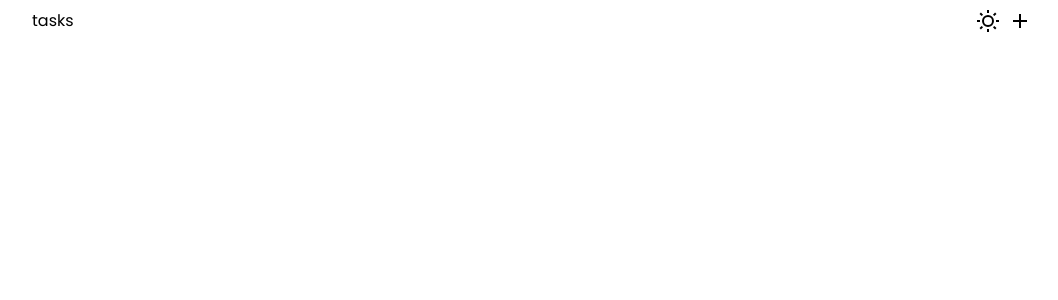
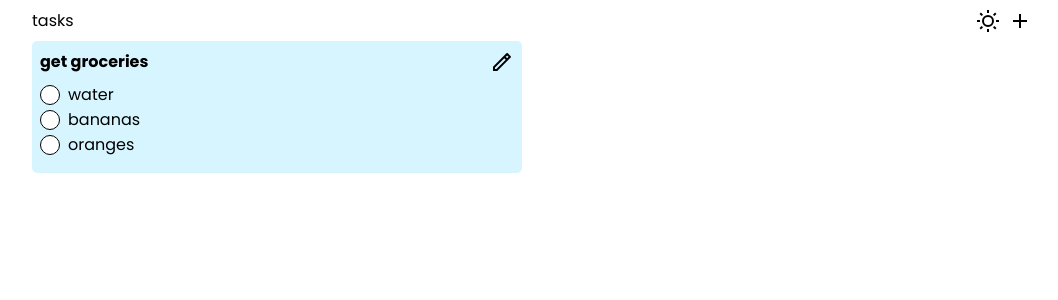
Before and after one commit to colorlessenergy/tasks, a Next.js app: page / in a window 1280 px wide. Shown: the top 300 px of the page, without its empty margins (108-1166 px from the left). Built offline with nearby package versions, Linux system fonts and the light colour scheme.

Commit message:
add default task

```diff
--- a/pages/index.js
+++ b/pages/index.js
@@ -9,7 +9,29 @@ export default function Home() {
     const [tasks, setTasks] = useState([]);
     useEffect(() => {
         if (!localStorage.getItem('tasks')) {
-            localStorage.setItem('tasks', JSON.stringify([]));
+            localStorage.setItem(
+                'tasks',
+                JSON.stringify([
+                    {
+                        task: 'get groceries',
+                        color: 'd7f5ff',
+                        list: [
+                            {
+                                task: 'water',
+                                done: false
+                            },
+                            {
+                                task: 'bananas',
+                                done: false
+                            },
+                            {
+                                task: 'oranges',
+                                done: false
+                            }
+                        ]
+                    }
+                ])
+            );
         }
 
         if (!localStorage.getItem('archive')) {
```
